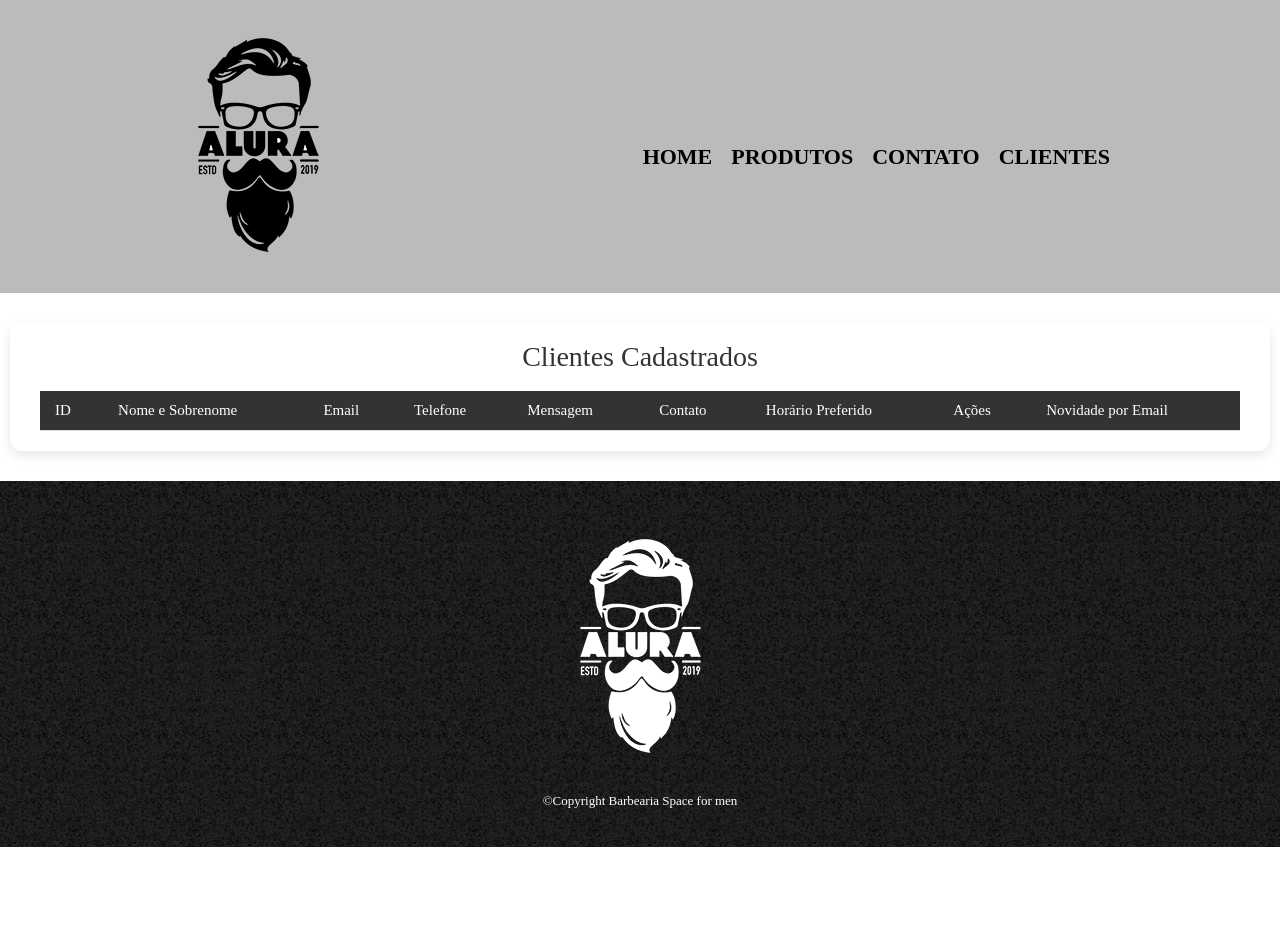
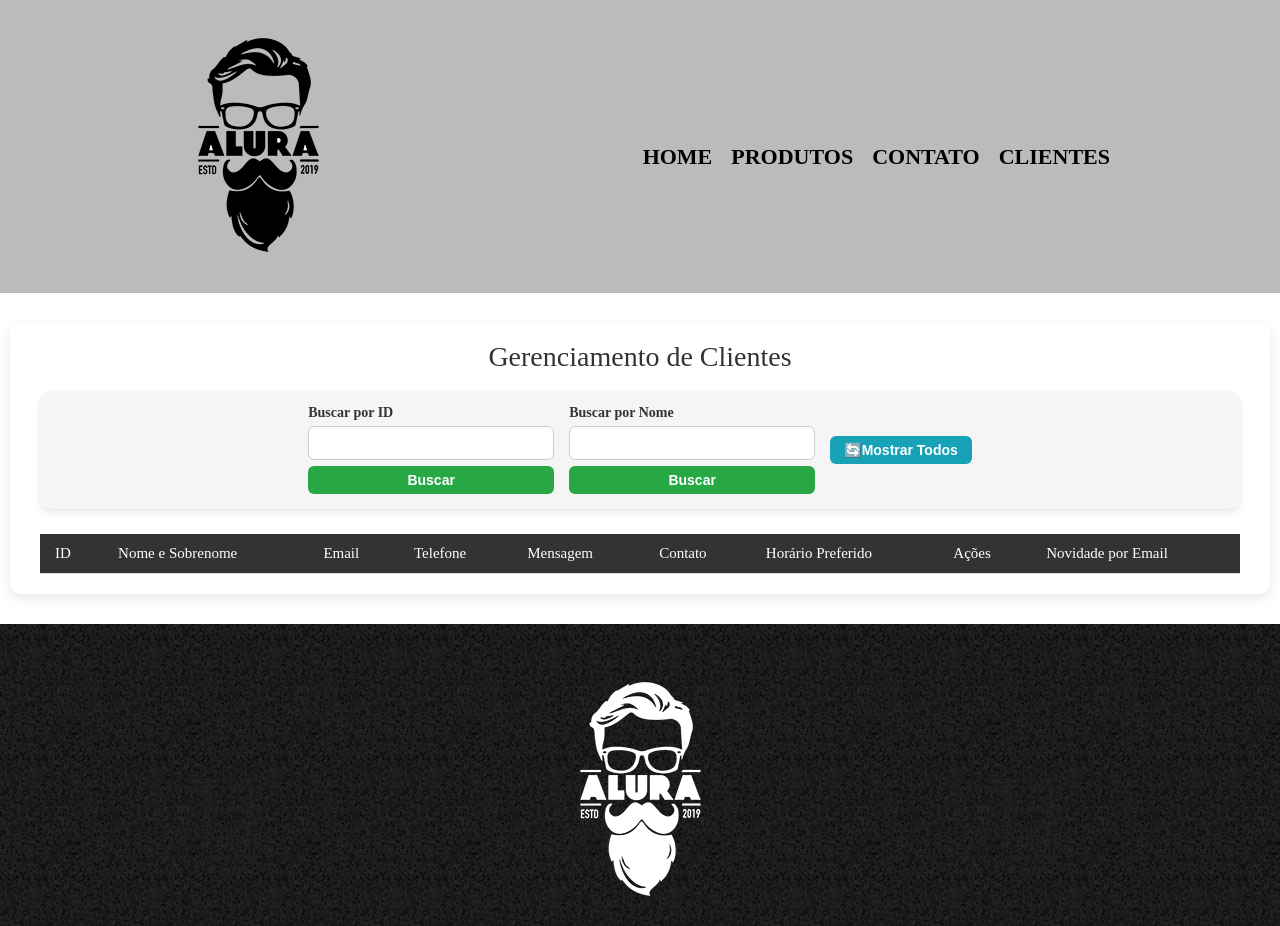
Before and after one commit to WilliamFdeAssis/projetocompletoBarbeariaSpaceforMen, a website: page public/clientes.html in a window 1280 px wide. Shown: the top 926 px of the page. Before the commit the page ends 847 px from the top, so only its background shows below. Drawn offline with Linux system fonts and the light colour scheme; no server answers.

Commit message:
criando a area de busca por id, nome no html e css

```diff
--- a/public/clientes.css
+++ b/public/clientes.css
@@ -1,37 +1,37 @@
-header{
-    background-color:#bbbbbb;
+header {
+  background-color: #bbbbbb;
   padding: 20px 0;
 
 }
 
-.caixa{
-    width:940px;
+.caixa {
+  width: 940px;
   position: relative;
   margin: 0 auto;
 }
 
 
-nav{
+nav {
 
-    position:absolute ;
+  position: absolute;
   top: 126px;
-    right:0;
+  right: 0;
 }
 
-nav li{
-    display:inline ;
+nav li {
+  display: inline;
   margin: 0 0 0 15px;
 }
 
-nav a{
-    text-transform:uppercase;
+nav a {
+  text-transform: uppercase;
   color: #000000;
-    font-weight:bold ;
+  font-weight: bold;
   font-size: 22px;
   text-decoration: none;
 }
 
-nav a:hover{
+nav a:hover {
   color: #c78c19;
   text-decoration: underline;
 }
@@ -46,7 +46,7 @@ main {
   padding: 20px 30px;
   background: #fff;
   border-radius: 12px;
-  box-shadow: 0 4px 12px rgba(0,0,0,0.1);
+  box-shadow: 0 4px 12px rgba(0, 0, 0, 0.1);
 }
 
 /* Título */
@@ -123,15 +123,71 @@ table tr:hover {
   transform: scale(1.05);
 }
 
+/* area de busca */
 
-footer{
+#busca {
+  display: flex;
+  flex-wrap: wrap;
+  gap: 15px;
+  justify-content: center;
+  margin-bottom: 25px;
+  background: #f5f5f5;
+  padding: 15px;
+  border-radius: 10px;
+  box-shadow: 0 3px 6px rgba(0, 0, 0, 0.1);
+}
+
+.campo-busca {
+  display: flex;
+  flex-direction: column;
+  gap: 6px;
+}
+
+/* espaçamento especial para o último bloco (opcional) */
+.campo-busca:last-child {
+  align-self: center;
+}
+
+#busca label {
+  font-weight: bold;
+  color: #333;
+  font-size: 14px;
+}
+
+#busca input {
+  padding: 8px 12px;
+  border: 1px solid #ccc;
+  border-radius: 6px;
+  font-size: 14px;
+  width: 220px;
+  /* opcional: substitua por min-width/flex para responsividade */
+}
+
+/* botões */
+.btn.buscar {
+  background-color: #28a745;
+  color: #fff;
+}
+
+.btn.mostrar-todos {
+  background-color: #17a2b8;
+  color: #fff;
+}
+
+/* foco acessível */
+#busca input:focus {
+  outline: 3px solid rgba(0, 123, 255, 0.15);
+}
+
+
+footer {
   text-align: center;
   background: url(./img/bg.jpg);
   padding: 40px 0;
 
 }
 
-.copyright{
+.copyright {
   color: #ffffff;
   font-size: 13px;
   margin: 20px 0 0;
@@ -172,4 +228,13 @@ footer{
     font-weight: bold;
     text-align: left;
   }
+
+  #busca {
+    flex-direction: column;
+    align-items: stretch;
   }
+
+  #busca input {
+    width: 100%;
+  }
+}
--- a/public/clientes.html
+++ b/public/clientes.html
@@ -33,7 +33,31 @@
 
    <!-- conteúdo principal -->
 <main>
-        <h2>Clientes Cadastrados</h2>
+        <h2>Gerenciamento de Clientes</h2>
+
+
+        <!-- 🔎 Área de busca -->
+
+        <section id="busca">
+
+            <div class="campo-busca">
+                <label for="id">Buscar por ID</label>
+                <input type="number" id="id" name="id">
+                <button class="btn buscar" onclick="buscarPorId()">Buscar</button>
+            </div>
+
+            <div class="campo-busca">
+                <label for="nome">Buscar por Nome</label>
+                <input type="text" id="nome" name="nome">
+                <button class="btn buscar" onclick="buscarPorNome()">Buscar</button>
+            </div>
+
+            <div class="campo-busca">
+                <button class="btn mostrar-todos" onclick="carregarClientes()">🔄Mostrar Todos</button>
+            </div>
+
+        </section>
+
 
         <div class="tabela-container">
             <table>
```
Lines whose indentation alone changed are shown as unchanged.
